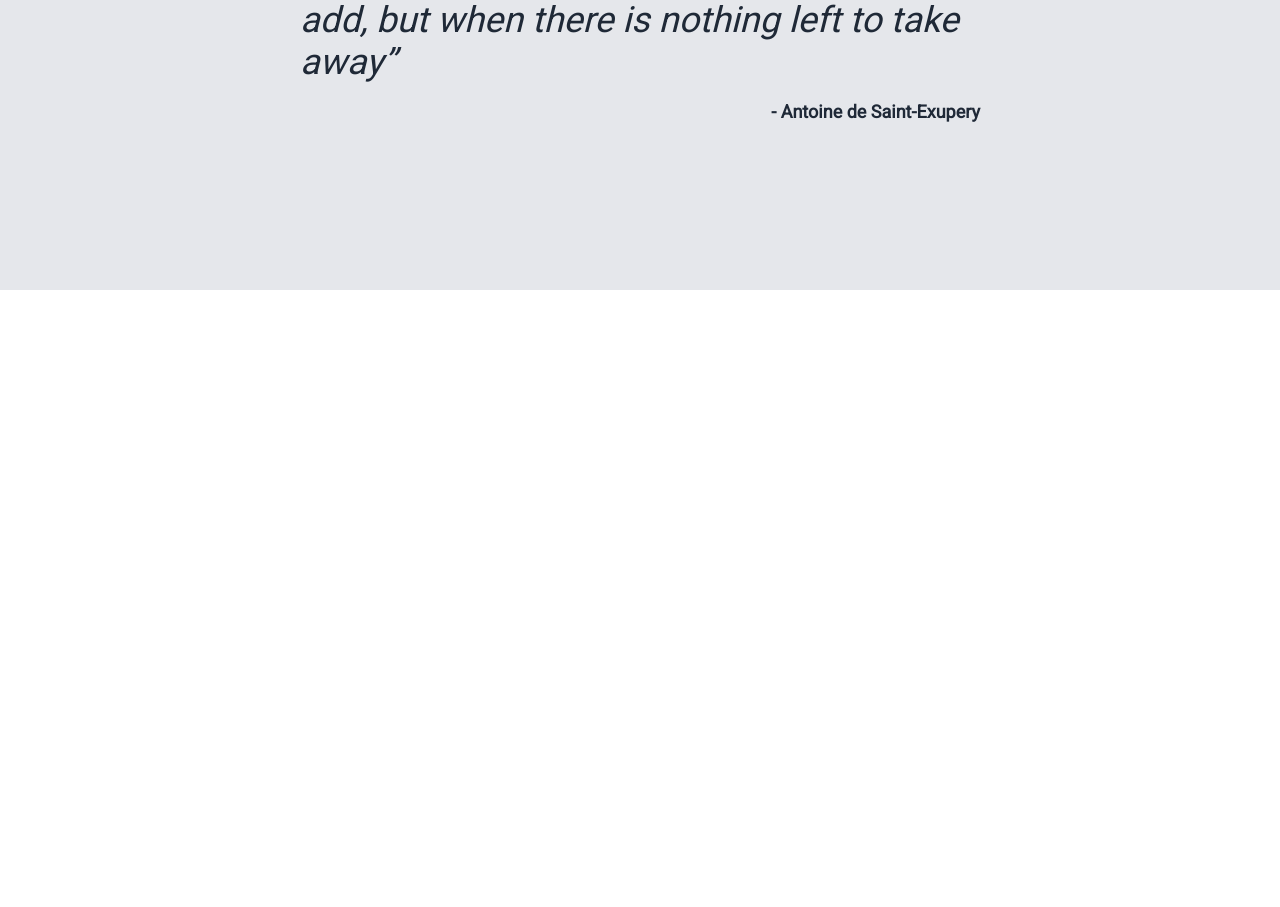
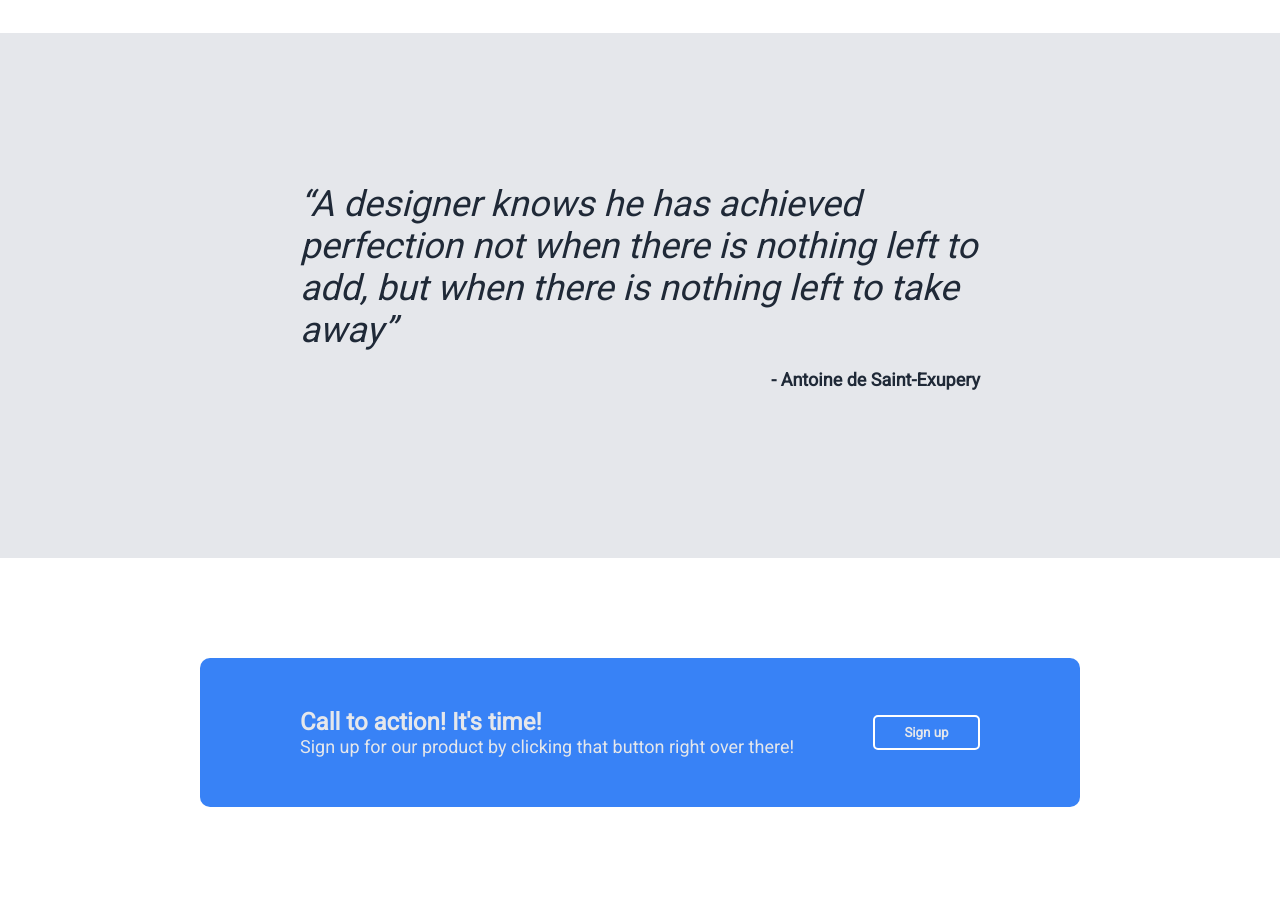
Before and after one commit to Chad97dev/landing-page, a plain HTML site: page index.html in a window 1280 px wide. Shown: the part 1266-2173 px from the top of the page. Before the commit the page ends 1556 px from the top, so only its background shows below. Drawn offline with Linux system fonts and the light colour scheme.

Commit message:
Create and stylme the sign up section

```diff
--- a/index.html
+++ b/index.html
@@ -49,6 +49,19 @@
 
         </div>
 
+        <div class="sign-up">
+
+            <div class="container">
+                <div>
+                    <h3>Call to action! It's time!</h3>
+                    <p>Sign up for our product by clicking that button right over there!</p>
+                </div>
+                <button>Sign up</button>
+
+            </div>
+
+        </div>
+
     </div>
 
     <div class="footer">
--- a/style.css
+++ b/style.css
@@ -57,6 +57,7 @@ a{
     justify-content: space-between;
     padding-top: 100px;
     padding-bottom: 100px;
+    flex-wrap: wrap;
 }
 
 .hero-left{
@@ -103,6 +104,7 @@ a{
 .cards{
     display: flex;
     gap: 60px;
+    flex-wrap: wrap;
 }
 
 .card{
@@ -143,3 +145,43 @@ a{
     color: #1F2937;
     font-weight: 900;
 }
+
+/*SIGN UP SECTION*/
+
+.sign-up{
+    padding: 100px 200px;
+    color: #E5E7EB;
+}
+
+.container{
+    background-color: #3882F6;
+    display: flex;
+    border-radius: 10px;
+    padding: 50px 100px;
+    justify-content: space-between;
+}
+
+.container button{
+    background-color: #3882F6;
+    border-radius: 5px;
+    padding: 0px 24px;
+    font-weight: 900;
+    color: #E5E7EB;
+    border: 2px solid white;
+    height: 35px;
+    align-self: center;
+    width: 107px;
+}
+
+.container h3{
+    margin: 0;
+    padding: 0;
+    font-size: 24px;
+    font-weight: bold;
+}
+
+.container p{
+    margin: 0;
+    padding: 0;
+    font-size: 18px;
+}
```
